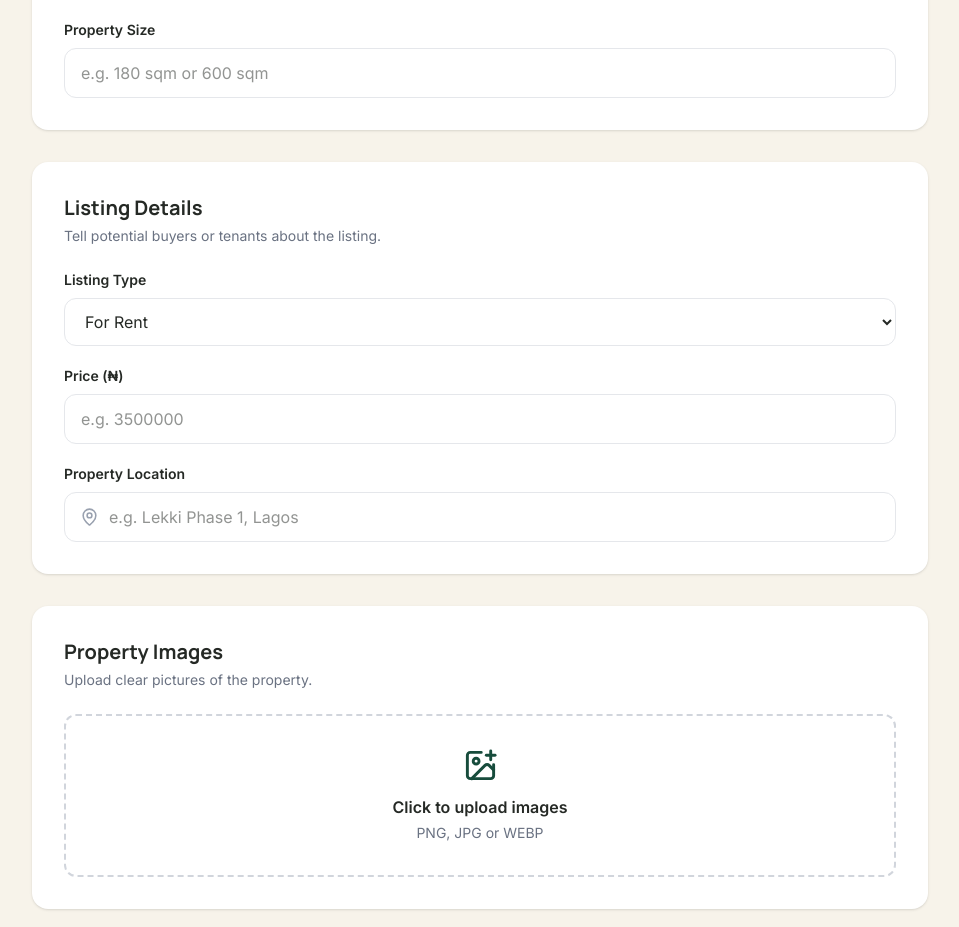
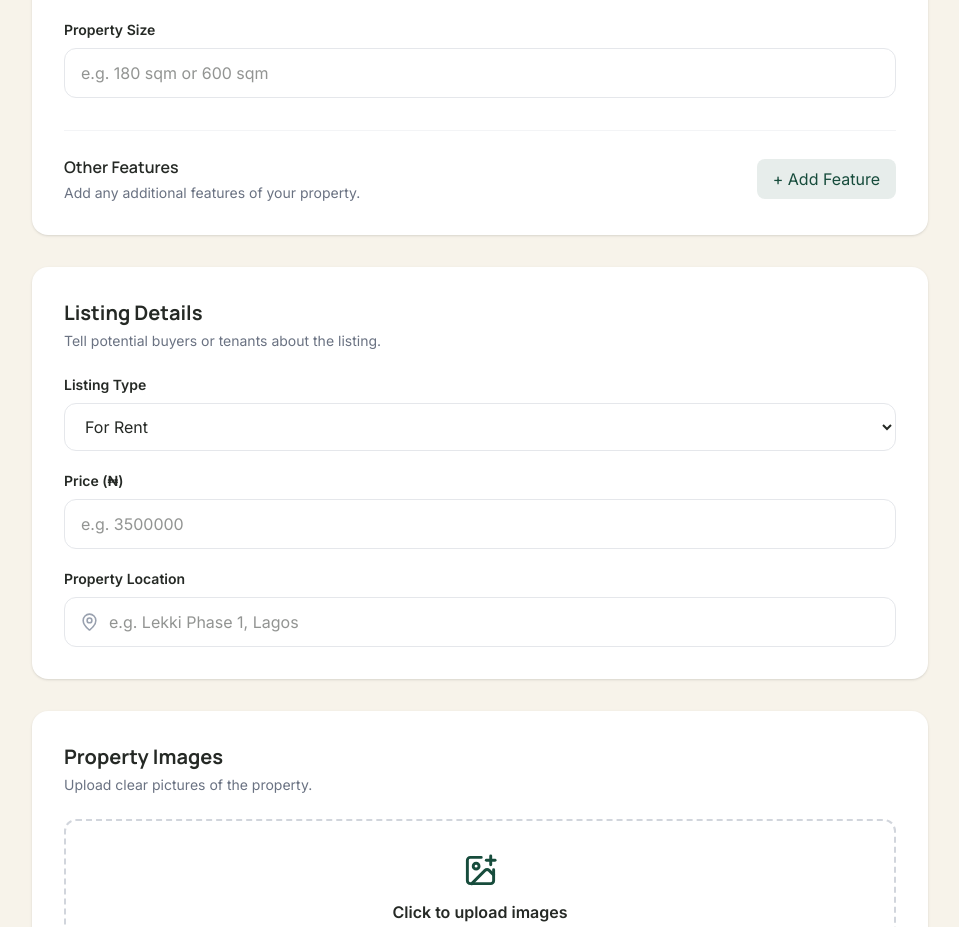
Before and after one commit to feranmithedev/house_serv, a React (Vite) app: page /dashboard/agent/properties/new in a window 1280 px wide. Shown: the part 1063-1990 px from the top of the page, without its empty margins (160-1119 px from the left). Built offline with nearby package versions, Linux system fonts and the light colour scheme.

Commit message:
other features input added

```diff
--- a/src/pages/AddPropertyPage.jsx
+++ b/src/pages/AddPropertyPage.jsx
@@ -17,6 +17,7 @@ function readImageAsDataURL(file) {
 
 function AddPropertyPage() {
   const [images, setImages] = useState([]);
+  const [customFeatures, setCustomFeatures] = useState([]);
   const [propertyType, setPropertyType] = useState("Apartment");
   const [listingType, setListingType] = useState("For Rent");
   const { agentProperties, addProperty, updateProperty } = useProperties();
@@ -53,6 +54,7 @@ function AddPropertyPage() {
 
     setPropertyType(editingProperty.type || "Apartment");
     setListingType(editingProperty.status || "For Rent");
+    setCustomFeatures(editingProperty.customFeatures || []);
 
     setExistingImages(
       editingProperty.images ||
@@ -161,6 +163,9 @@ function AddPropertyPage() {
         location: formData.get("location"),
         bedrooms: formData.get("bedrooms") || "",
         bathrooms: formData.get("bathrooms") || "",
+        customFeatures: customFeatures
+          .map((feature) => feature.trim())
+          .filter(Boolean),
         size: formData.get("size"),
         image: allImages[0]?.src || "",
         images: allImages,
@@ -206,6 +211,20 @@ function AddPropertyPage() {
     const selectedImages = Array.from(event.target.files);
 
     setImages((currentImages) => [...currentImages, ...selectedImages]);
+  }
+
+  function addCustomFeature() {
+    setCustomFeatures((current) => [...current, ""]);
+  }
+
+  function updateCustomFeature(index, value) {
+    setCustomFeatures((current) =>
+      current.map((feature, i) => (i === index ? value : feature)),
+    );
+  }
+
+  function removeCustomFeature(index) {
+    setCustomFeatures((current) => current.filter((_, i) => i !== index));
   }
 
   return (
@@ -359,7 +378,59 @@ function AddPropertyPage() {
                 />
               </div>
             </div>
+
+            {/* Additional Custom Features */}
+            <div className="mt-8 border-t border-gray-100 pt-6">
+              <div className="flex flex-wrap items-center justify-between gap-3">
+                <div>
+                  <h3 className="font-semibold text-[#252925]">
+                    Other Features
+                  </h3>
+
+                  <p className="mt-1 text-sm text-gray-500">
+                    Add any additional features of your property.
+                  </p>
+                </div>
+
+                <button
+                  type="button"
+                  onClick={addCustomFeature}
+                  className="rounded-lg bg-[#174C3C]/10 px-4 py-2 text-sm font-semibold text-[#174C3C] transition hover:bg-[#174C3C]/20"
+                >
+                  + Add Feature
+                </button>
+              </div>
+
+              {customFeatures.length > 0 && (
+                <div className="mt-5 space-y-3">
+                  {customFeatures.map((feature, index) => (
+                    <div key={index} className="flex items-center gap-3">
+                      <input
+                        type="text"
+                        value={feature}
+                        onChange={(event) =>
+                          updateCustomFeature(index, event.target.value)
+                        }
+                        placeholder="e.g. Swimming pool, Solar power..."
+                        className="w-full rounded-xl border border-gray-200 px-4 py-3 outline-none transition focus:border-[#174C3C]"
+                      />
+
+                      <button
+                        type="button"
+                        onClick={() => removeCustomFeature(index)}
+                        className="shrink-0 rounded-lg p-3 text-red-500 transition hover:bg-red-50"
+                        aria-label={`Remove feature ${index + 1}`}
+                      >
+                        <X size={18} />
+                      </button>
+                    </div>
+                  ))}
+                </div>
+              )}
+            </div>
           </section>
+
+          {/* Listing Details */}
 
           {/* Listing Details */}
           <section className="rounded-2xl bg-white p-6 shadow-sm sm:p-8">
```
